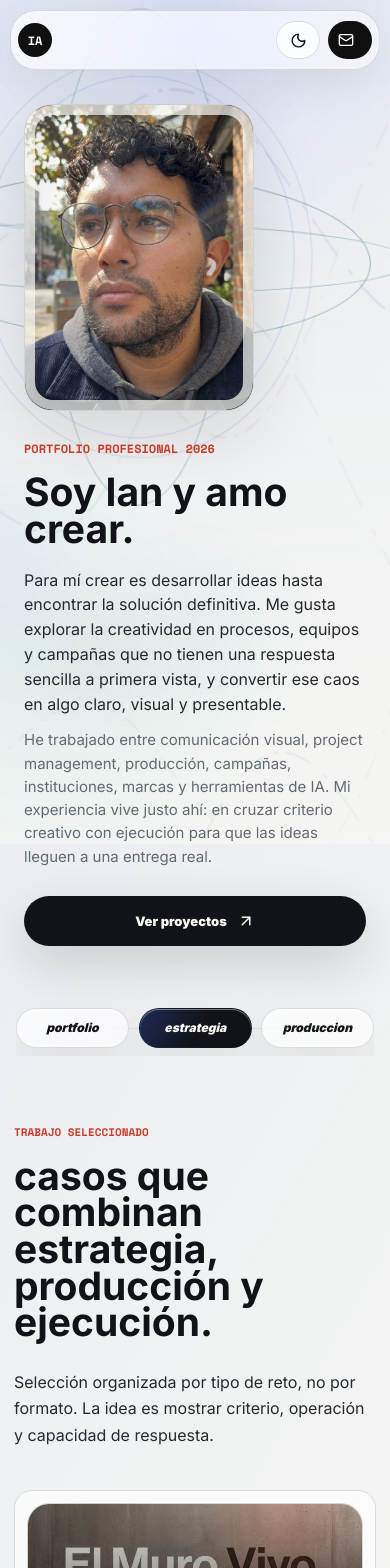
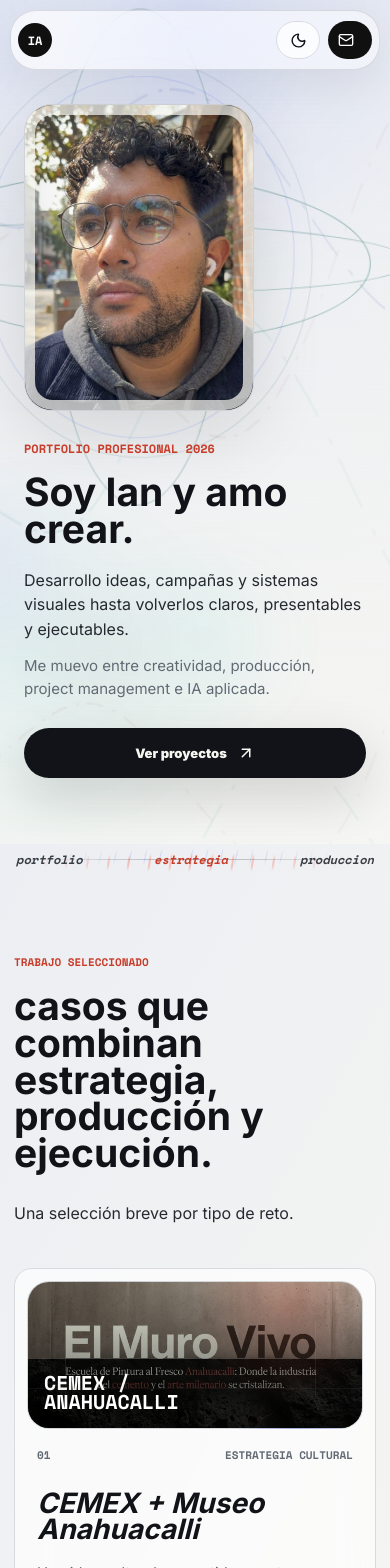
Before and after one commit to ianamb66/ian-portfolio-tech, a React (Vite) app: page / in a window 390 px wide. Shown: the top 1568 px of the page. Built offline with nearby package versions, Linux system fonts and the light colour scheme.

Commit message:
Simplify portfolio copy and controls

```diff
--- a/src/App.css
+++ b/src/App.css
@@ -931,75 +931,82 @@ p {
   text-transform: uppercase;
 }
 
-.motion-divider {
+.sound-divider {
   position: relative;
   z-index: 2;
   width: min(1180px, calc(100% - 32px));
-  margin: 0 auto;
-  padding: 8px 0;
+  margin: -8px auto 0;
+  padding: 18px 0;
   overflow: hidden;
 }
 
-.motion-divider::before {
+.sound-divider::before {
   content: "";
   position: absolute;
   left: 0;
   right: 0;
   top: 50%;
   height: 1px;
-  background: linear-gradient(90deg, transparent, var(--line), transparent);
-}
-
-.motion-track {
+  background: linear-gradient(90deg, transparent, color-mix(in srgb, var(--ink) 28%, transparent), transparent);
+}
+
+.sound-line {
   position: relative;
-  display: grid;
-  grid-template-columns: repeat(3, minmax(0, 1fr));
-  gap: 10px;
+  display: flex;
+  justify-content: space-between;
+  gap: 18px;
   align-items: center;
-}
-
-.motion-chip {
-  width: 100%;
-  min-height: clamp(42px, 5vw, 64px);
-  display: grid;
-  place-items: center;
-  padding: 0 clamp(14px, 2vw, 26px);
-  border: 1px solid var(--glass-line);
-  border-radius: 999px;
+  min-height: 26px;
+}
+
+.sound-line::before,
+.sound-line::after {
+  content: "";
+  position: absolute;
+  left: 12%;
+  right: 12%;
+  height: 18px;
   background:
-    radial-gradient(circle 180px at var(--cursor-x) var(--cursor-y), rgba(255, 255, 255, 0.42), transparent 68%),
-    linear-gradient(120deg, rgba(255, 255, 255, 0.28), transparent 42%),
-    color-mix(in srgb, var(--glass-strong) 82%, transparent);
-  box-shadow:
-    inset 0 1px 0 rgba(255, 255, 255, 0.42),
-    0 18px 44px rgba(0, 0, 0, 0.08);
-  color: var(--ink);
-  font-size: clamp(13px, 2vw, 24px);
+    repeating-linear-gradient(
+      90deg,
+      color-mix(in srgb, var(--red) 54%, transparent) 0 2px,
+      transparent 2px 20px
+    );
+  mask-image: radial-gradient(ellipse at center, #000 34%, transparent 72%);
+  opacity: 0.52;
+  transform: translateY(-1px) skewX(-14deg);
+  animation: sound-bars 4.8s ease-in-out infinite;
+}
+
+.sound-line::after {
+  background:
+    repeating-linear-gradient(
+      90deg,
+      color-mix(in srgb, var(--sun) 52%, transparent) 0 1px,
+      transparent 1px 16px
+    );
+  opacity: 0.34;
+  transform: translateY(5px) skewX(14deg);
+  animation-delay: -2.1s;
+}
+
+.sound-word {
+  position: relative;
+  z-index: 1;
+  color: color-mix(in srgb, var(--ink) 50%, var(--muted));
+  font-family: var(--mono);
+  font-size: clamp(10px, 1.2vw, 12px);
   font-style: italic;
-  font-weight: 950;
+  font-weight: 700;
   line-height: 1;
   text-transform: lowercase;
   text-align: center;
-  backdrop-filter: blur(20px) saturate(1.35);
-  -webkit-backdrop-filter: blur(20px) saturate(1.35);
+  letter-spacing: 0;
   will-change: transform, opacity;
 }
 
-.motion-chip-1 {
-  justify-self: stretch;
-}
-
-.motion-chip-2 {
-  justify-self: stretch;
-  background:
-    radial-gradient(circle 180px at var(--cursor-x) var(--cursor-y), rgba(255, 255, 255, 0.46), transparent 68%),
-    linear-gradient(120deg, color-mix(in srgb, var(--sun) 28%, transparent), transparent 54%),
-    var(--ink);
-  color: var(--bg);
-}
-
-.motion-chip-3 {
-  justify-self: stretch;
+.sound-word-2 {
+  color: var(--red-dark);
 }
 
 .liquid-panel::before {
@@ -2352,9 +2359,22 @@ p {
     gap: 10px;
   }
 
-  .motion-chip {
-    min-height: 40px;
-    padding: 0 8px;
+  .sound-divider {
+    margin-top: 0;
+    padding: 14px 0;
+  }
+
+  .sound-line {
+    gap: 10px;
+  }
+
+  .sound-line::before,
+  .sound-line::after {
+    left: 4%;
+    right: 4%;
+  }
+
+  .sound-word {
     font-size: clamp(11px, 3.1vw, 13px);
   }
 
@@ -2452,6 +2472,19 @@ p {
   50% {
     opacity: 0.38;
     transform: scale(1.06) rotate(2deg);
+  }
+}
+
+@keyframes sound-bars {
+  0%,
+  100% {
+    opacity: 0.26;
+    transform: translateY(-3px) scaleX(0.92) skewX(-14deg);
+  }
+
+  50% {
+    opacity: 0.58;
+    transform: translateY(4px) scaleX(1.04) skewX(-8deg);
   }
 }
 
--- a/src/App.jsx
+++ b/src/App.jsx
@@ -22,7 +22,6 @@ const navItems = [
   ['Trabajo', '/#trabajo'],
   ['Webs', '/#webs'],
   ['Sistema', '/#sistema'],
-  ['Contacto', '/#contacto'],
 ]
 
 const projects = [
@@ -31,14 +30,14 @@ const projects = [
     code: '01',
     title: 'CEMEX + Museo Anahuacalli',
     type: 'Estrategia cultural',
-    copy: 'Conceptualización, documentación estratégica, análisis de necesidades, ruta de implementación y presupuesto para infraestructura artística.',
+    copy: 'Una idea cultural convertida en ruta ejecutable.',
     tags: ['Cultura', 'Planeación', 'Documentación'],
     visual: 'CEMEX / ANAHUACALLI',
     cover: '/cases/cemex-anahuacalli/01-anahuacalli-el-muro-vivo-portada.jpg',
     xyz: {
-      x: 'CEMEX y Museo Anahuacalli necesitaban aterrizar una oportunidad cultural en una propuesta ejecutable.',
-      y: 'El resultado fue una ruta de proyecto clara para educación, infraestructura artística y toma de decisiones.',
-      z: 'Se resolvió con análisis de necesidades, documentación estratégica, presupuestos y una narrativa lista para presentación.',
+      x: 'Aterrizar una oportunidad cultural sin perder ambición.',
+      y: 'Una ruta clara para presentar, decidir y ejecutar.',
+      z: 'Necesidades, presupuesto y narrativa en una propuesta.',
     },
     images: [
       {
@@ -66,14 +65,14 @@ const projects = [
     code: '02',
     title: 'Reckitt + marcas de consumo',
     type: 'Campañas y responsabilidad corporativa',
-    copy: 'Propuestas, rutas de trabajo, materiales de comunicación y campañas vinculadas con salud, consumo y resistencia antimicrobiana.',
+    copy: 'Campañas sensibles para marcas y salud pública.',
     tags: ['Campañas', 'RCA', 'Cliente'],
     visual: 'RECKITT / HEALTH',
     cover: '/cases/reckitt-marcas-consumo/01-cal-c-tose-chocomilk-presentacion.jpg',
     xyz: {
-      x: 'Marcas de consumo necesitaban campañas y materiales corporativos con sensibilidad de salud y reputación.',
-      y: 'Se logró ordenar mensajes, piezas y rutas de trabajo para comunicar con claridad ante audiencias distintas.',
-      z: 'Se resolvió con propuestas, mensajes clave, estructura de campaña y coordinación de entregables con enfoque RCA.',
+      x: 'Hablar de salud, consumo y reputación con cuidado.',
+      y: 'Mensajes más claros para audiencias distintas.',
+      z: 'Campaña, piezas y entregables coordinados.',
     },
     images: [
       {
@@ -101,14 +100,14 @@ const projects = [
     code: '03',
     title: 'Activaciones y eventos',
     type: 'Producción de campo',
-    copy: 'Licitación, concepto, coordinación con proveedores, revisión de materiales, producción visual y resolución de incidencias.',
+    copy: 'Del concepto a la operación en campo.',
     tags: ['Producción', 'PM', 'Proveedor'],
     visual: 'FIELD / OPS',
     cover: '/cases/activaciones-eventos/02-omni-veracruz-stand-expo.jpg',
     xyz: {
-      x: 'Las activaciones requerían pasar de concepto creativo a ejecución real con tiempos, proveedores y cambios de campo.',
-      y: 'El resultado fue una operación más controlada y materiales listos para implementación.',
-      z: 'Se resolvió con licitación, coordinación, revisión de materiales, seguimiento y respuesta rápida a incidencias.',
+      x: 'Convertir idea, proveedor y tiempos en algo montable.',
+      y: 'Materiales listos y operación más controlada.',
+      z: 'Licitación, coordinación y ajustes en campo.',
     },
     images: [
       {
@@ -130,14 +129,14 @@ const projects = [
     code: '04',
     title: 'IA para procesos internos',
     type: 'Operación aumentada',
-    copy: 'Flujos con ChatGPT, Claude, Gemini y NotebookLM para reportes, dashboards, documentación, CRM y prototipado rápido.',
+    copy: 'Flujos de IA para acelerar trabajo real.',
     tags: ['IA', 'Automatización', 'Sistemas'],
     visual: 'AI / PROCESS',
     cover: '/cases/ia-procesos-internos/stand-builder-ai.png',
     xyz: {
-      x: 'Los equipos tenían información dispersa, reportes repetitivos y procesos que consumían demasiado tiempo.',
-      y: 'Se obtuvo una operación más ágil para documentar, analizar, prototipar y presentar avances.',
-      z: 'Se resolvió con flujos usando ChatGPT, Claude, Gemini, NotebookLM, dashboards, CRM y prototipos rápidos.',
+      x: 'Demasiada información dispersa y tareas repetidas.',
+      y: 'Documentar, analizar y prototipar más rápido.',
+      z: 'IA, dashboards y procesos mejor conectados.',
     },
     images: [
       {
@@ -159,14 +158,14 @@ const projects = [
     code: '05',
     title: 'Comunicación política',
     type: 'Narrativa pública',
-    copy: 'Apoyo en comunicación, materiales estratégicos, comunicados y contenidos vinculados con temas legislativos.',
+    copy: 'Narrativa pública para temas complejos.',
     tags: ['Gobierno', 'Narrativa', 'Contenido'],
     visual: 'PUBLIC / NARRATIVE',
     cover: '/cases/comunicacion-politica/01-senado-yeidckol-retrato-morena.jpg',
     xyz: {
-      x: 'La comunicación política exigía transformar temas legislativos en mensajes comprensibles y materiales accionables.',
-      y: 'El resultado fue una narrativa pública más ordenada para comunicados, contenidos y piezas estratégicas.',
-      z: 'Se resolvió con análisis de contexto, redacción, estructura de mensajes y adaptación a formatos de difusión.',
+      x: 'Convertir temas legislativos en mensajes entendibles.',
+      y: 'Una narrativa más ordenada para piezas públicas.',
+      z: 'Contexto, redacción y formatos de difusión.',
     },
     images: [
       {
@@ -188,14 +187,14 @@ const projects = [
     code: '06',
     title: 'Organizaciones sociales',
     type: 'Difusión institucional',
-    copy: 'Comunicados, campañas, piezas visuales y materiales audiovisuales para proyectos de impacto y difusión.',
+    copy: 'Difusión visual para causas y organizaciones.',
     tags: ['Impacto', 'Visual', 'Difusión'],
     visual: 'SOCIAL / IMPACT',
     cover: '/cases/organizaciones-sociales/concomercio-centro-historico-mundial-2026-7649091564077174037.jpg',
     xyz: {
-      x: 'Organizaciones sociales necesitaban comunicar causas y proyectos con mayor claridad visual e institucional.',
-      y: 'Se generaron materiales de difusión más útiles para explicar impacto, convocar y presentar iniciativas.',
-      z: 'Se resolvió con comunicados, campañas, piezas visuales y producción audiovisual orientada a audiencias específicas.',
+      x: 'Explicar causas sin volverlas pesadas.',
+      y: 'Materiales más útiles para convocar y presentar.',
+      z: 'Comunicados, visuales y piezas audiovisuales.',
     },
     images: [
       {
@@ -343,12 +342,12 @@ function ResonanceField() {
   )
 }
 
-function MotionDivider({ words }) {
+function SoundDivider({ words }) {
   return (
-    <div className="motion-divider reveal" aria-hidden="true">
-      <div className="motion-track">
+    <div className="sound-divider reveal" aria-hidden="true">
+      <div className="sound-line">
         {words.map((word, index) => (
-          <span className={`motion-chip motion-chip-${index + 1}`} key={word}>
+          <span className={`sound-word sound-word-${index + 1}`} key={word}>
             {word}
           </span>
         ))}
@@ -455,10 +454,7 @@ function CasePage({ project }) {
 
         <div className="case-overview reveal">
           <span>{project.type}</span>
-          <p>
-            Caso desplegado como página propia para mostrar contexto, par visual del trabajo y
-            la forma en que convertí una idea compleja en una entrega clara.
-          </p>
+          <p>{project.copy}</p>
         </div>
 
         <div className="case-media-grid">
@@ -486,9 +482,9 @@ function CasePage({ project }) {
         </div>
 
         <div className="case-next reveal">
-          <p>La idea es simple: entender el problema, producir con criterio y entregar algo claro.</p>
+          <p>Entender, producir y entregar claro.</p>
           <a className="primary-action" href="/#contacto">
-            Hablemos de un proyecto
+            Contacto
             <ArrowUpRight size={18} />
           </a>
         </div>
@@ -757,9 +753,9 @@ function App() {
             },
           })
         }
-        gsap.utils.toArray('.motion-divider').forEach((divider) => {
+        gsap.utils.toArray('.sound-divider').forEach((divider) => {
           gsap.fromTo(
-            divider.querySelectorAll('.motion-chip'),
+            divider.querySelectorAll('.sound-word'),
             {
               yPercent: 34,
               scale: 0.96,
@@ -779,7 +775,7 @@ function App() {
               },
             },
           )
-          gsap.to(divider.querySelectorAll('.motion-chip'), {
+          gsap.to(divider.querySelectorAll('.sound-word'), {
             y: -8,
             ease: 'none',
             scrollTrigger: {
@@ -847,14 +843,11 @@ function App() {
               <p className="hero-kicker reveal">Portfolio profesional 2026</p>
               <h1 className="reveal">Soy Ian y amo crear.</h1>
               <p className="hero-lede reveal">
-                Para mí crear es desarrollar ideas hasta encontrar la solución definitiva. Me gusta
-                explorar la creatividad en procesos, equipos y campañas que no tienen una respuesta
-                sencilla a primera vista, y convertir ese caos en algo claro, visual y presentable.
+                Desarrollo ideas, campañas y sistemas visuales hasta volverlos claros,
+                presentables y ejecutables.
               </p>
               <p className="hero-lede hero-lede-secondary reveal">
-                He trabajado entre comunicación visual, project management, producción, campañas,
-                instituciones, marcas y herramientas de IA. Mi experiencia vive justo ahí: en cruzar
-                criterio creativo con ejecución para que las ideas lleguen a una entrega real.
+                Me muevo entre creatividad, producción, project management e IA aplicada.
               </p>
               <div className="hero-actions reveal">
                 <a className="primary-action" href="#trabajo">
@@ -866,7 +859,7 @@ function App() {
           </div>
         </section>
 
-        <MotionDivider words={['portfolio', 'estrategia', 'produccion']} />
+        <SoundDivider words={['portfolio', 'estrategia', 'produccion']} />
 
         <section id="trabajo" className="section-block work-section">
           <div className="section-header">
@@ -875,8 +868,7 @@ function App() {
               <h2 className="section-title reveal">Casos que combinan estrategia, producción y ejecución.</h2>
             </div>
             <p className="section-note reveal">
-              Selección organizada por tipo de reto, no por formato. La idea es mostrar criterio,
-              operación y capacidad de respuesta.
+              Una selección breve por tipo de reto.
             </p>
           </div>
           <div className="project-grid">
@@ -902,7 +894,7 @@ function App() {
           </div>
         </section>
 
-        <MotionDivider words={['ideas', 'interfaces', 'experiencias']} />
+        <SoundDivider words={['ideas', 'interfaces', 'experiencias']} />
 
         <section id="webs" className="section-block web-section">
           <div className="section-header">
@@ -911,8 +903,7 @@ function App() {
               <h2 className="section-title reveal">Interfaces listas para verse, usarse y compartirse.</h2>
             </div>
             <p className="section-note reveal">
-              Una vitrina curada de sitios y experiencias digitales construidas para presentar
-              proyectos con claridad, movimiento y una capa visual más fuerte que un documento plano.
+              Sitios y prototipos con una capa visual más fuerte que un documento plano.
             </p>
           </div>
           <div className="web-grid">
@@ -939,8 +930,7 @@ function App() {
               <div className="section-kicker reveal">Sistema</div>
               <h2 className="section-title reveal">Del caos del brief a una ruta visible.</h2>
               <p className="section-note reveal">
-                Un enfoque operativo para traducir ideas, pendientes, contenido, producción y
-                aprobación en una secuencia clara.
+                Ordenar ideas, entregables y decisiones.
               </p>
             </div>
             <div className="process-board reveal">
```
